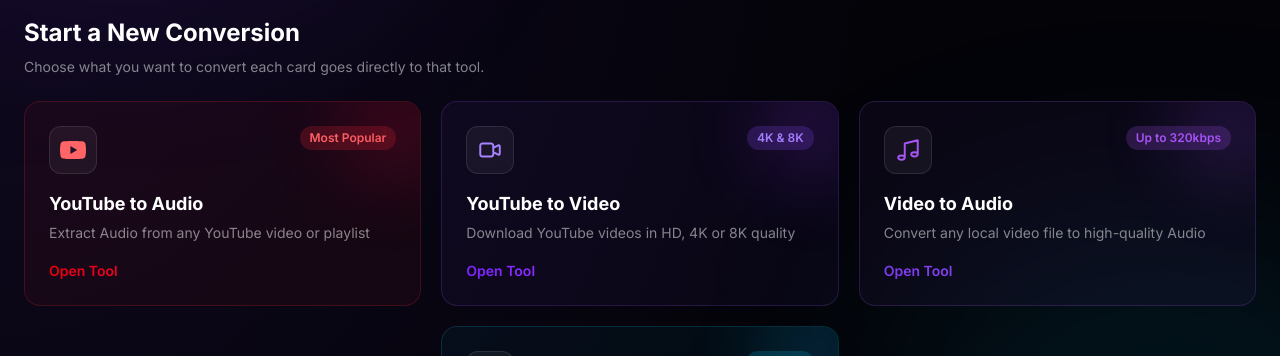
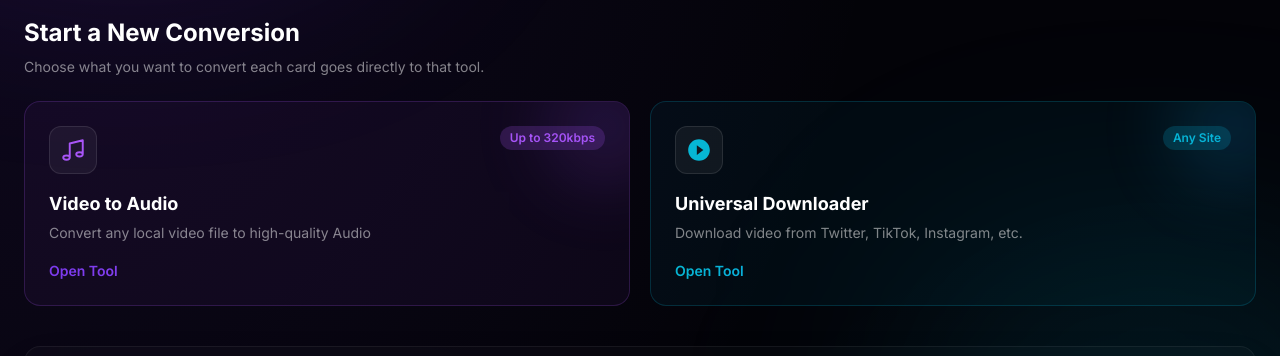
Before and after one commit to arman-somani/mediatools, a Next.js app in the folder frontend/: page /dashboard in a window 1280 px wide. Shown: the part 317-673 px from the top of the page. Built offline with nearby package versions, Linux system fonts and the light colour scheme; no server answers.

Commit message:
Auto-sync updates

```diff
--- a/frontend/src/app/dashboard/page.tsx
+++ b/frontend/src/app/dashboard/page.tsx
@@ -27,38 +27,7 @@ function formatBytes(bytes?: number) {
 }
 
 const TOOLS = [
-    {
-        label: 'YouTube to Audio ',
-        description: 'Extract Audio from any YouTube video or playlist',
-        href: '/youtube',
-        gradient: 'from-red-600 to-rose-500',
-        shadow: 'hover:shadow-[0_0_30px_rgba(239,68,68,0.35)]',
-        border: 'border-red-500/20',
-        bg: 'bg-red-500/5',
-        icon: (
-            <svg width="26" height="26" viewBox="0 0 24 24" fill="currentColor" className="text-red-400">
-                <path d="M23.495 6.205a3.007 3.007 0 00-2.088-2.088c-1.87-.501-9.396-.501-9.396-.501s-7.507-.01-9.396.501A3.007 3.007 0 00.527 6.205a31.247 31.247 0 00-.522 5.805 31.247 31.247 0 00.522 5.783 3.007 3.007 0 002.088 2.088c1.868.502 9.396.502 9.396.502s7.506 0 9.396-.502a3.007 3.007 0 002.088-2.088 31.247 31.247 0 00.5-5.783 31.247 31.247 0 00-.5-5.805zM9.609 15.601V8.408l6.264 3.602z" />
-            </svg>
-        ),
-        badge: 'Most Popular',
-        badgeColor: 'bg-red-500/20 text-red-400',
-    },
-    {
-        label: 'YouTube to Video',
-        description: 'Download YouTube videos in HD, 4K or 8K quality',
-        href: '/yt-video',
-        gradient: 'from-violet-600 to-purple-500',
-        shadow: 'hover:shadow-[0_0_30px_rgba(139,92,246,0.35)]',
-        border: 'border-violet-500/20',
-        bg: 'bg-violet-500/5',
-        icon: (
-            <svg width="26" height="26" fill="none" stroke="currentColor" strokeWidth="1.8" viewBox="0 0 24 24" className="text-violet-400">
-                <path strokeLinecap="round" strokeLinejoin="round" d="M15 10l4.553-2.276A1 1 0 0121 8.618v6.764a1 1 0 01-1.447.894L15 14M5 18h8a2 2 0 002-2V8a2 2 0 00-2-2H5a2 2 0 00-2 2v8a2 2 0 002 2z" />
-            </svg>
-        ),
-        badge: '4K & 8K',
-        badgeColor: 'bg-violet-500/20 text-violet-400',
-    },
+
     {
         label: 'Video to Audio ',
         description: 'Convert any local video file to high-quality Audio ',
@@ -195,11 +164,11 @@ export default function DashboardPage() {
                         <h2 className="text-2xl font-bold text-white mb-2">Start a New Conversion</h2>
                         <p className="text-white/50 text-sm mb-6">Choose what you want to convert each card goes directly to that tool.</p>
 
-                        <div className="grid gap-5 sm:grid-cols-3">
+                        <div className="grid gap-5 sm:grid-cols-2">
                             {TOOLS.map((tool, i) => (
                                 <motion.div
                                     key={tool.href}
-                                    className={i === 3 ? 'sm:col-start-2' : ''}
+                                    className=""
                                     initial={{ opacity: 0, y: 16 }}
                                     animate={{ opacity: 1, y: 0 }}
                                     transition={{ type: "spring", stiffness: 300, damping: 15, delay: 0.45 + i * 0.08 }}
```
